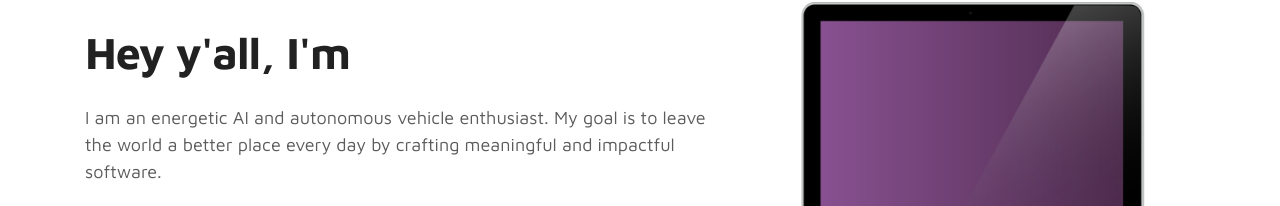
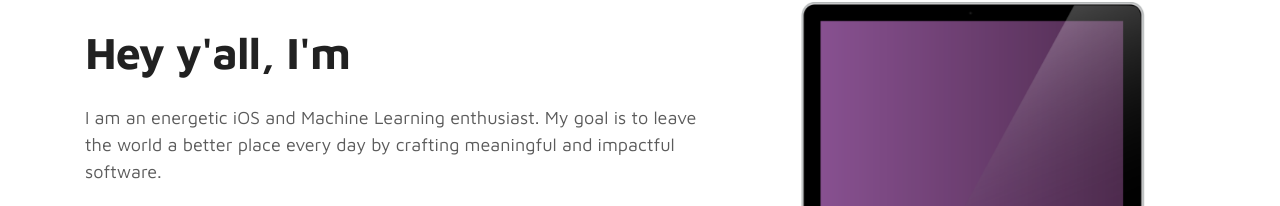
Before and after one commit to Bradysm/Bradysm.github.io, a plain HTML site: page index.html in a window 1280 px wide. Shown: the part 196-402 px from the top of the page. Drawn offline with Linux system fonts and the light colour scheme.

Commit message:
changing some more

```diff
--- a/index.html
+++ b/index.html
@@ -74,7 +74,7 @@ https://www.tooplate.com/view/2115-marvel
                                 </div>
                         </h1>
 
-                        <p>I am an energetic AI and autonomous vehicle enthusiast. My goal is to leave the world a better place every day by crafting meaningful and impactful software.</p>
+                        <p>I am an energetic iOS and Machine Learning enthusiast. My goal is to leave the world a better place every day by crafting meaningful and impactful software.</p>
 
                         <div class="custom-btn-group mt-4">
                           <a href="https://bradysm.github.io/Brady_Murphy_resumeS20.pdf" class="btn mr-lg-2 custom-btn"><i class='uil uil-file-alt'></i> Download Resume</a>
```
